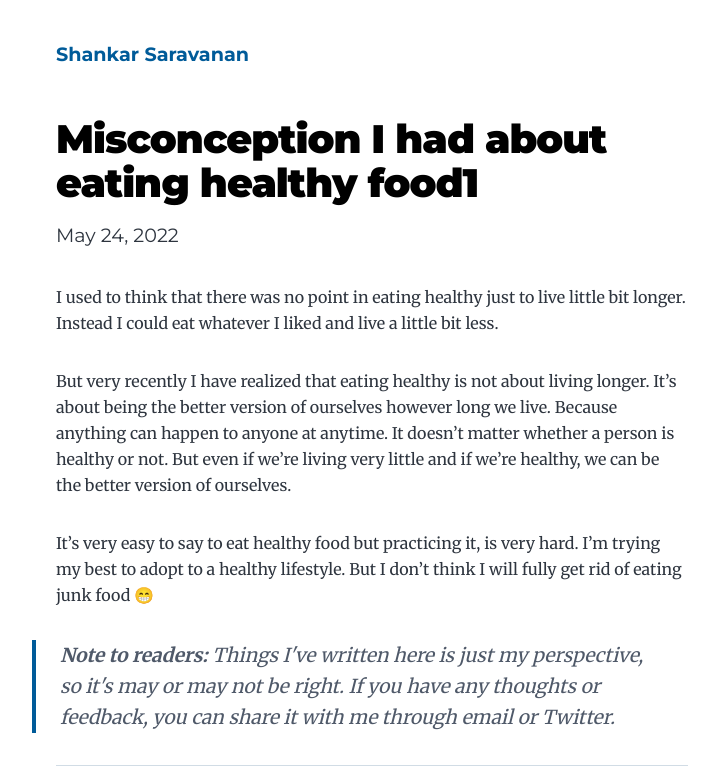
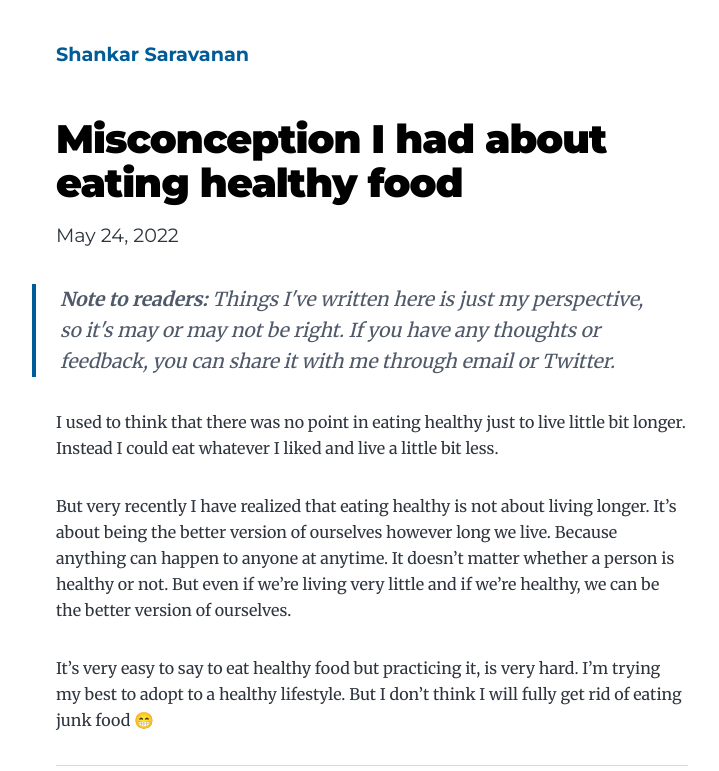
Before and after one commit to shankarsaravanan/personalblog, a Gatsby site: page /2022-05-24-misconception-i-had-about-eating-healthy-food-4/ in a window 1280 px wide. Shown: the top 771 px of the page, without its empty margins (268-987 px from the left). Built offline with nearby package versions, Linux system fonts and the light colour scheme; Gatsby itself is replaced by a stand-in of ours.

Commit message:
Update Blog “2022-05-24-misconception-i-had-about-eating-healthy-food-4”

```diff
--- a/content/blog/2022-05-24-misconception-i-had-about-eating-healthy-food-4.md
+++ b/content/blog/2022-05-24-misconception-i-had-about-eating-healthy-food-4.md
@@ -1,14 +1,12 @@
 ---
 layout: blog
-title: Misconception I had about eating healthy food1
+title: Misconception I had about eating healthy food
 date: 2022-05-24T15:51:33.121Z
 ---
+> **Note to readers:** Things I've written here is just my perspective, so it's may or may not be right. If you have any thoughts or feedback, you can share it with me through email or Twitter.
+
 I used to think that there was no point in eating healthy just to live little bit longer. Instead I could eat whatever I liked and live a little bit less.
 
 But very recently I have realized that eating healthy is not about living longer. It’s about being the better version of ourselves however long we live. Because anything can happen to anyone at anytime. It doesn’t matter whether a person is healthy or not. But even if we’re living very little and if we’re healthy, we can be the better version of ourselves.
 
 It’s very easy to say to eat healthy food but practicing it, is very hard. I’m trying my best to adopt to a healthy lifestyle. But I don’t think I will fully get rid of eating junk food 😁
-
-
-
-> **Note to readers:** Things I've written here is just my perspective, so it's may or may not be right. If you have any thoughts or feedback, you can share it with me through email or Twitter.
```
